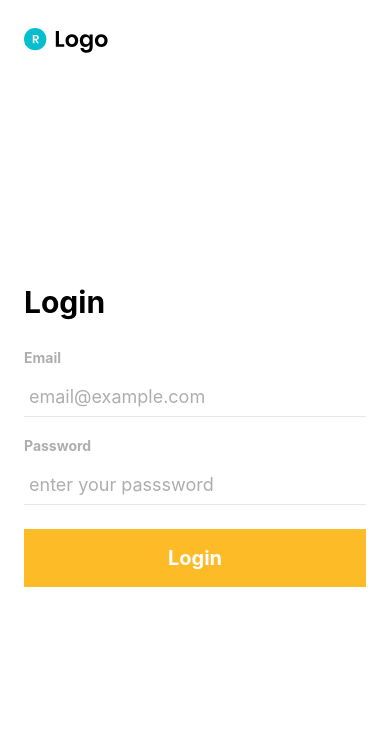
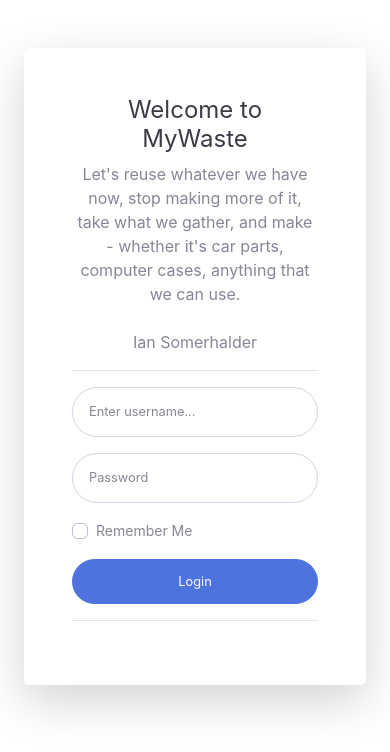
Before and after one commit to fedpet/aws-project, a React (Create React App) app in the folder frontend/: page / in a window 390 px wide. Shown: the top 752 px of the page. Built offline with nearby package versions, Linux system fonts and the light colour scheme.

Commit message:
Refactor login page

```diff
--- a/frontend/src/App.scss
+++ b/frontend/src/App.scss
@@ -1,4 +1,3 @@
 @import url('https://fonts.googleapis.com/css?family=PT+Sans&display=swap');
 @import '~bootstrap/scss/functions';
-@import 'variables';
 @import '~bootstrap/scss/bootstrap';
--- a/frontend/src/Dashboard/Admin/AdminDashboard.scss
+++ b/frontend/src/Dashboard/Admin/AdminDashboard.scss
@@ -10,3 +10,5 @@
 @import "dropdowns.scss";
 @import "charts.scss";
 @import "cards.scss";
+@import "login.scss";
+@import "button.scss";
--- /dev/null
+++ b/frontend/src/Dashboard/Admin/_button.scss
@@ -0,0 +1,52 @@
+.btn-circle {
+  border-radius: 100%;
+  height: 2.5rem;
+  width: 2.5rem;
+  font-size: 1rem;
+  display: inline-flex;
+  align-items: center;
+  justify-content: center;
+  &.btn-sm {
+    height: 1.8rem;
+    width: 1.8rem;
+    font-size: 0.75rem;
+  }
+  &.btn-lg {
+    height: 3.5rem;
+    width: 3.5rem;
+    font-size: 1.35rem;
+  }
+}
+
+.btn-icon-split {
+  padding: 0;
+  overflow: hidden;
+  display: inline-flex;
+  align-items: stretch;
+  justify-content: center;
+  .icon {
+    background: fade-out($black, .85);
+    display: inline-block;
+    padding: $btn-padding-y $btn-padding-x;
+  }
+  .text {
+    display: inline-block;
+    padding: $btn-padding-y $btn-padding-x;
+  }
+  &.btn-sm {
+    .icon {
+      padding: $btn-padding-y-sm $btn-padding-x-sm;
+    }
+    .text {
+      padding: $btn-padding-y-sm $btn-padding-x-sm;
+    }
+  }
+  &.btn-lg {
+    .icon {
+      padding: $btn-padding-y-lg $btn-padding-x-lg;
+    }
+    .text {
+      padding: $btn-padding-y-lg $btn-padding-x-lg;
+    }
+  }
+}
--- /dev/null
+++ b/frontend/src/Dashboard/Admin/_login.scss
@@ -0,0 +1,38 @@
+// Pulling these images from Unsplash
+// Toshi the dog from https://unsplash.com/@charlesdeluvio - what a funny dog...
+
+.bg-login-image {
+  background: url('../../images/login.jpg');
+  background-position: center;
+  background-size: cover;
+}
+
+form.user {
+
+  .custom-checkbox.small {
+    label {
+      line-height: 1.5rem;
+    }
+  }
+
+  .form-control-user {
+    font-size: 0.8rem;
+    border-radius: 10rem;
+    padding: 1.5rem 1rem;
+  }
+
+  .btn-user {
+    font-size: 0.8rem;
+    border-radius: 10rem;
+    padding: 0.75rem 1rem;
+  }
+
+}
+
+.btn-google {
+  @include button-variant($brand-google, $white);
+}
+
+.btn-facebook {
+  @include button-variant($brand-facebook, $white);
+}
--- a/frontend/src/index.scss
+++ b/frontend/src/index.scss
@@ -1,4 +1,3 @@
 @import url('https://fonts.googleapis.com/css?family=PT+Sans&display=swap');
 @import '~bootstrap/scss/functions';
-@import 'variables';
 @import '~bootstrap/scss/bootstrap';
--- a/frontend/src/login/Login.js
+++ b/frontend/src/login/Login.js
@@ -1,6 +1,5 @@
 import React, { useState } from 'react';
 import PropTypes from 'prop-types';
-import './Login.scss';
 import logo from '../images/logo.svg';
 import preview from '../images/login.jpg';
 
@@ -17,6 +16,7 @@ async function loginUser(credentials) {
 }
 
 export default function Login({setToken}) {
+
     const [email, setEmail] = useState();
     const [password, setPassword] = useState();
     const [errorMessage, setErrorMessage] = useState();
@@ -34,34 +34,55 @@ export default function Login({setToken}) {
     }
 
   return(
-    <div className="container-fluid">
+         <div className="container">
+            {/* <!-- Outer Row --> */}
+            <div className="row justify-content-center">
 
+              <div className="col-xl-10 col-lg-12 col-md-9">
+
+                <div className="card o-hidden border-0 shadow-lg my-5">
+                  <div className="card-body p-0">
+                    {/* <!-- Nested Row within Card Body --> */}
                     <div className="row">
-        <div className="col-sm-6 login-section-wrapper">
-          <div className="brand-wrapper">
-            <img src={logo} alt="logo" className="logo"/>
+                      <div className="col-lg-6 d-none d-lg-block bg-login-image"></div>
+                      <div className="col-lg-6">
+                        <div className="p-5">
+                            <div class="text-center">
+                                <h1 className="h4 text-gray-900 mb-2">Welcome to MyWaste</h1>
+                                <p className="mb-4">Let's reuse whatever we have now, stop making more of it, take what we gather, and make - whether it's car parts, computer cases, anything that we can use.</p>
+                                <p><spam>Ian Somerhalder</spam></p>
                             </div>
-          <div className="login-wrapper my-auto">
+                            <hr/>
+                          <form onSubmit={handleSubmit} className="user">
+                            <div className="form-group">
+                              <input type="text" className="form-control form-control-user" id="username"  onChange={e => setEmail(e.target.value)}  placeholder="Enter username..." required/>
+                            </div>
+                            <div className="form-group">
+                              <input type="password" className="form-control form-control-user" id="InputPassword" placeholder="Password" onChange={e => setPassword(e.target.value)} required/>
+                            </div>
+                            <div className="form-group">
+                              <div className="custom-control custom-checkbox small">
+                                <input type="checkbox" className="custom-control-input" id="customCheck"/>
+                                <label className="custom-control-label" htmlFor="customCheck">Remember Me</label>
+                              </div>
+                            </div>
+                            <button  type="submit" className="btn btn-primary btn-user btn-block">
+                              Login
+                            </button>
+                          </form>
+                            <hr/>
                           { errorMessage &&
                             <div className="alert alert-danger"> {errorMessage} </div> }
-            <h1 className="login-title">Login</h1>
-            <form action="#!">
-              <div className="form-group">
-                <label htmlFor="email">Email</label>
-                <input type="email" name="email" id="email" className="form-control" placeholder="email@example.com" onChange={e => setEmail(e.target.value)} required/>
-              </div>
-              <div className="form-group mb-4">
-                <label htmlFor="password">Password</label>
-                <input type="password" name="password" id="password" className="form-control" placeholder="enter your passsword" onChange={e => setPassword(e.target.value)} required/>
-              </div>
-              <input name="login" id="login" className="btn btn-block login-btn" type="button" value="Login" onClick={handleSubmit}/>
-            </form>
                         </div>
                       </div>
-        <div className="col-sm-6 px-0 d-none d-sm-block">
-          <img src={preview} alt="login image" className="login-img"/>
                     </div>
                   </div>
+                </div>
+
+              </div>
+
+            </div>
+
           </div>
          )
 }
--- a/frontend/src/login/Login.scss
+++ /dev/null
@@ -1,113 +0,0 @@
-body {
-    font-family: "Karla", sans-serif;
-    background-color: #fff;
-    min-height: 100vh;
-}
-
-.brand-wrapper {
-    padding-top: 7px;
-    padding-bottom: 8px;
-
-    .logo {
-        height: 25px;
-    }
-}
-
-.login {
-
-    &-section-wrapper {
-        display: flex;
-        flex-direction: column;
-        padding: 68px 100px;
-        background-color: #fff;
-
-        @media (max-width: 991px) {
-            padding-left: 50px;
-            padding-right: 50px;
-        }
-        @media (max-width: 575px) {
-            padding-top: 20px;
-            padding-bottom: 20px;
-            min-height: 100vh;
-        }
-    }
-
-    &-wrapper {
-        width: 300px;
-        max-width: 100%;
-        padding-top: 24px;
-        padding-bottom: 24px;
-
-        @media (max-width: 575px) {
-            width: 100%;
-        }
-
-        label {
-            font-size: 14px;
-            font-weight: bold;
-            color: #b0adad;
-        }
-
-        .form-control {
-            border: none;
-            border-bottom: 1px solid #e7e7e7;
-            border-radius: 0;
-            padding: 9px 5px;
-            min-height: 40px;
-            font-size: 18px;
-            font-weight: normal;
-
-            &::placeholder {
-                color: #b0adad;
-            }
-        }
-
-        .login-btn {
-            padding: 13px 20px;
-            background-color: #fdbb28;
-            border-radius: 0;
-            font-size: 20px;
-            font-weight: bold;
-            color: #fff;
-            margin-bottom: 14px;
-
-            &:hover {
-                border: 1px solid #fdbb28;
-                background-color: #fff;
-                color: #fdbb28;
-            }
-        }
-
-        a.forgot-password-link {
-            color: #080808;
-            font-size: 14px;
-            text-decoration: underline;
-            display: inline-block;
-            margin-bottom: 54px;
-
-            @media (max-width: 575px) {
-                margin-bottom: 16px;
-            }
-        }
-
-        &-footer-text {
-            font-size: 16px;
-            color: #000;
-            margin-bottom: 0;
-        }
-    }
-
-    &-title {
-        font-size: 30px;
-        color: #000;
-        font-weight: bold;
-        margin-bottom: 25px;
-    }
-
-    &-img {
-        width: 100%;
-        height: 100vh;
-        object-fit: cover;
-        object-position: left;
-    }
-}
```
Also changed, not shown: frontend/src/_variables.scss (deleted). Lines whose indentation alone changed are shown as unchanged.
